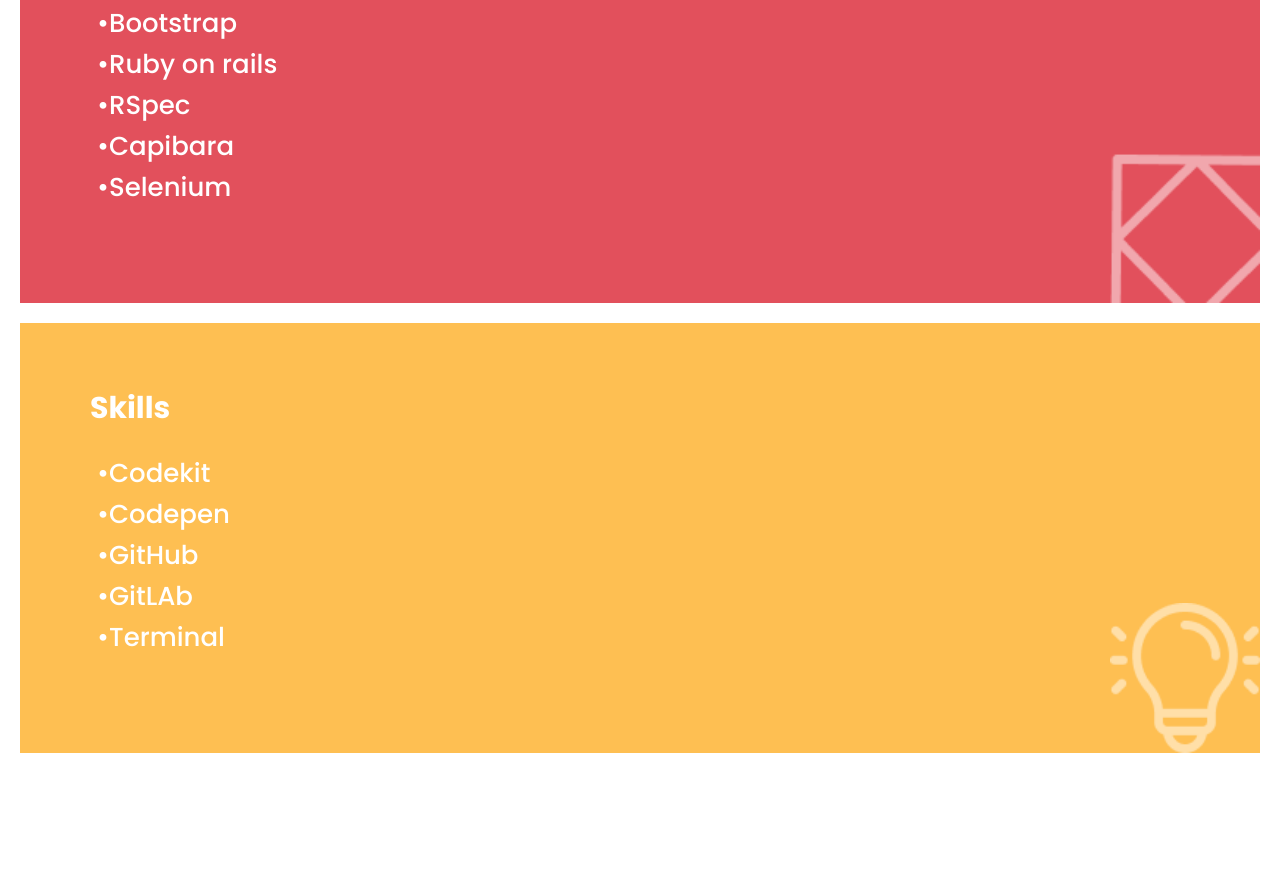
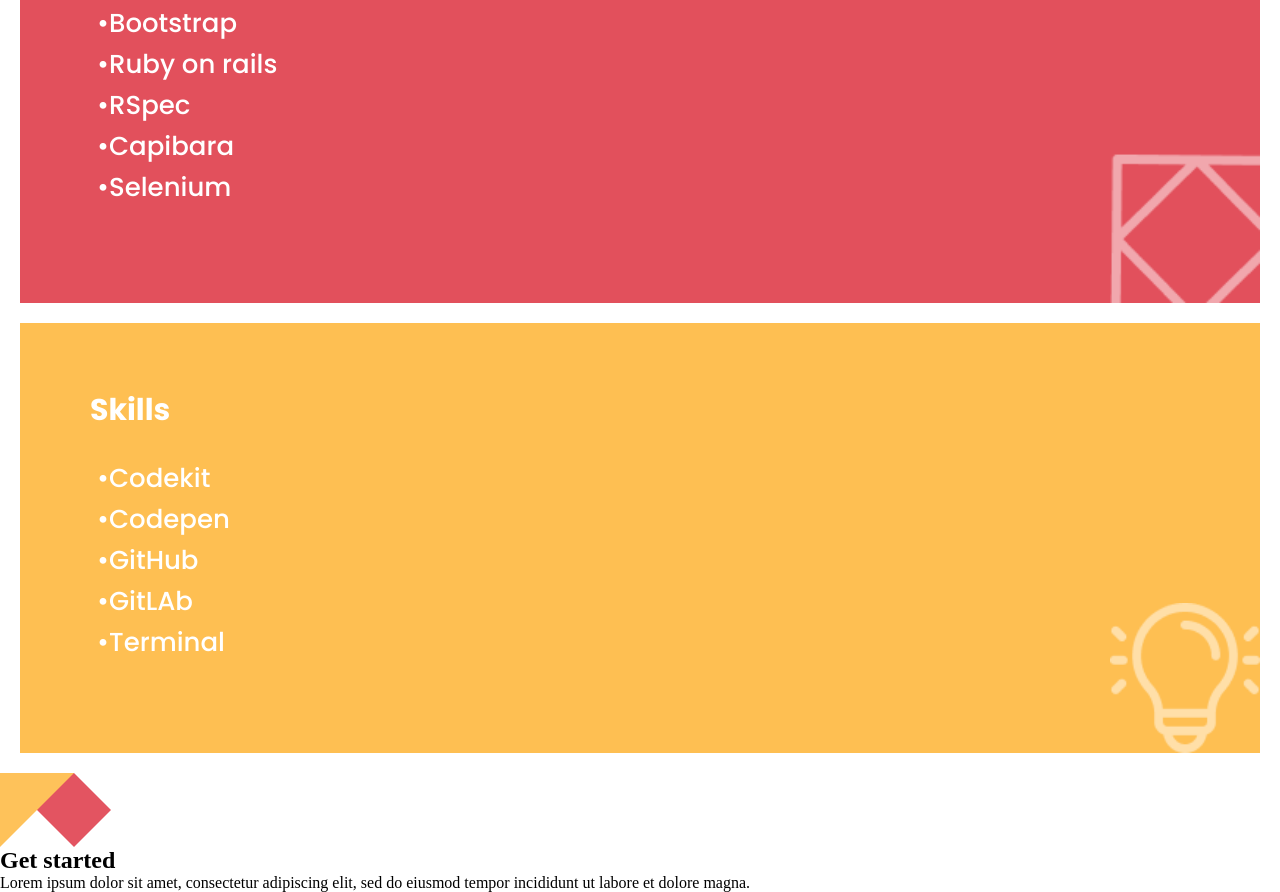
Before and after one commit to kelwilson/kelwilson-portfolio, a website: page index.html in a window 1280 px wide. Shown: the part 7099-7991 px from the top of the page. Before the commit the page ends 7872 px from the top, so only its background shows below. Drawn offline with nearby package versions, Linux system fonts and the light colour scheme.

Commit message:
Add section h1 a paragraph and some texts

```diff
--- a/index.html
+++ b/index.html
@@ -232,6 +232,55 @@
         </div>
         </div>
       </section>
+
+       <section id="form-section">
+        <div class="top-background-img"></div>
+        <div class="form-section-div">
+          <h1>Get started</h1>
+
+          <p>
+            Lorem ipsum dolor sit amet, consectetur adipiscing elit, sed do
+            eiusmod tempor incididunt ut labore et dolore magna.
+          </p>
+        </div>
+
+        <!-- <form class="portfolio-form" action="https://formspree.io/f/mqkngogp" method="POST">
+
+          <div class="form-container">
+            <label for="Username"></label>
+            <input type="text" id="Username" name="Username" placeholder="your-name" maxlength="30" required>
+          </div>
+
+          <div class="form-container">
+            <label for="email"></label>
+            <input type="email" name=" email" id="email" placeholder="Your email" required>
+          </div>
+
+          <div class="form-container">
+            <label for="message"></label>
+            <textarea name="message" id="message" rows="10" maxlength="500" placeholder="Enter your message here..." required></textarea>
+          </div>
+
+          <div class="start-btn">
+            <button type="submit">Start collaboration</button>
+          </div>
+
+        </form>
+      </section>
     </main>
+    <footer>
+       <nav class="footer-nav">
+        <a href="" id="resume">Get my Resume &nbsp;<i class="fas fa-external-link-alt"></i></a>
+
+        <ul>
+          <li><a href=""><i class="fab fa-stack-overflow"></i></a></li>
+          <li><a href=""><i class="fab fa-github"></i></a></li>
+          <li><a href=""><i class="fab fa-twitter"></i></a></li>
+          <li><a href=""><i class="fab fa-linkedin"></i></a></li>
+          <li><a href=""><i class="fab fa-medium-m"></i></a></li>
+          <li><a href=""><i class="fab fa-angellist"></i></a></li>
+        </ul>
+      </nav>
+    </footer> -->
   </body>
 </html>
--- a/style.css
+++ b/style.css
@@ -259,8 +259,9 @@
   font-style: normal;
   font-weight: 600;
   font-size: 30px;
-  line-height: 30px;
+  line-height: 35px;
   background: #febf52;
+  gap: 10px;
 }
 
 .about-cards ul {
@@ -446,3 +447,179 @@
 .bx-download:disabled {
   background: #1a2236;
 }
+/*
+#form-section {
+  margin-top: 50px;
+}
+
+.form-section-div {
+  padding: 20px;
+  margin-top: 32px;
+  display: flex;
+  flex-direction: column;
+  gap: 20px;
+}
+
+.form-section-div h1 {
+  font-family: "Playfair Display", serif;
+  font-style: normal;
+  font-weight: 400;
+  font-size: 70px;
+  line-height: 100%;
+  color: #1a2236;
+}
+
+.form-section-div p {
+  font-family: "Poppins", sans-serif;
+  font-style: normal;
+  font-weight: 400;
+  font-size: 23px;
+  line-height: 25px;
+  letter-spacing: -0.01em;
+  color: #1a2236;
+}
+
+.portfolio-form {
+  display: flex;
+  flex-direction: column;
+  text-align: center;
+  padding: 20px;
+}
+
+#Username {
+  width: 100%;
+  height: 70px;
+  left: 16px;
+  top: 4400px;
+  background: #fff;
+  border: 2px solid #dfdfe0;
+  box-sizing: border-box;
+  border-radius: 4px;
+  margin-bottom: 8px;
+  font-size: 13px;
+  font-family: "Poppins", sans-serif;
+  padding-left: 16px;
+  padding-top: 4px;
+  padding-bottom: 33px;
+}
+
+#email {
+  width: 100%;
+  height: 70px;
+  left: 16px;
+  top: 4400px;
+  background: #fff;
+  border: 2px solid #1a2236;
+  box-sizing: border-box;
+  border-radius: 4px;
+  margin-bottom: 8px;
+  font-size: 13px;
+  font-family: "Poppins", sans-serif;
+  padding-left: 16px;
+  padding-top: 4px;
+  padding-bottom: 33px;
+}
+
+#message {
+  width: 100%;
+  height: 160px;
+  left: 16px;
+  top: 4520px;
+  background: #fff;
+  border: 2px solid #dfdfe0;
+  box-sizing: border-box;
+  border-radius: 4px;
+  font-size: 17px;
+  font-family: "Poppins", sans-serif;
+  padding-left: 16px;
+  padding-top: 4px;
+  margin-bottom: 25px;
+}
+
+.footer-nav {
+  margin-top: 70px;
+  background: #1a2236;
+  display: flex;
+  flex-direction: column;
+  height: 250px;
+  justify-content: center;
+}
+
+#resume {
+  font-family: "Poppins", sans-serif;
+  font-style: normal;
+  font-weight: 500;
+  font-size: 28px;
+  line-height: 24px;
+  color: #92dcdc;
+  padding: 20px;
+  background: #1a2236;
+  text-decoration: none;
+}
+
+.fa-external-link-alt {
+  font-size: xx-large;
+  background: #1a2236;
+}
+
+.footer-nav ul {
+  background: #1a2236;
+  list-style: none;
+  display: flex;
+  justify-content: space-around;
+  margin: 20px 0 20px;
+}
+
+.footer-nav ul > li {
+  background: #1a2236;
+}
+
+.fa-stack-overflow {
+  font-size: 2.5em;
+  color: #fff;
+  background: #1a2236;
+  border: none;
+  text-decoration: none;
+}
+
+.fa-github {
+  font-size: 2.5em;
+  color: #fff;
+  background: #1a2236;
+  border: none;
+  text-decoration: none;
+}
+
+.fa-twitter {
+  font-size: 2.5em;
+  color: #fff;
+  background: #1a2236;
+  border: none;
+  text-decoration: none;
+}
+
+.fa-linkedin {
+  font-size: 2.5em;
+  color: #fff;
+  background: #1a2236;
+  border: none;
+  text-decoration: none;
+}
+
+
+.fa-medium-m {
+  font-size: 2.5em;
+  color: #fff;
+  background: #1a2236;
+  border: none;
+  text-decoration: none;
+}
+
+
+.fa-angellist {
+  font-size: 2.5em;
+  color: #fff;
+  background: #1a2236;
+  border: none;
+  text-decoration: none;
+} */
```
